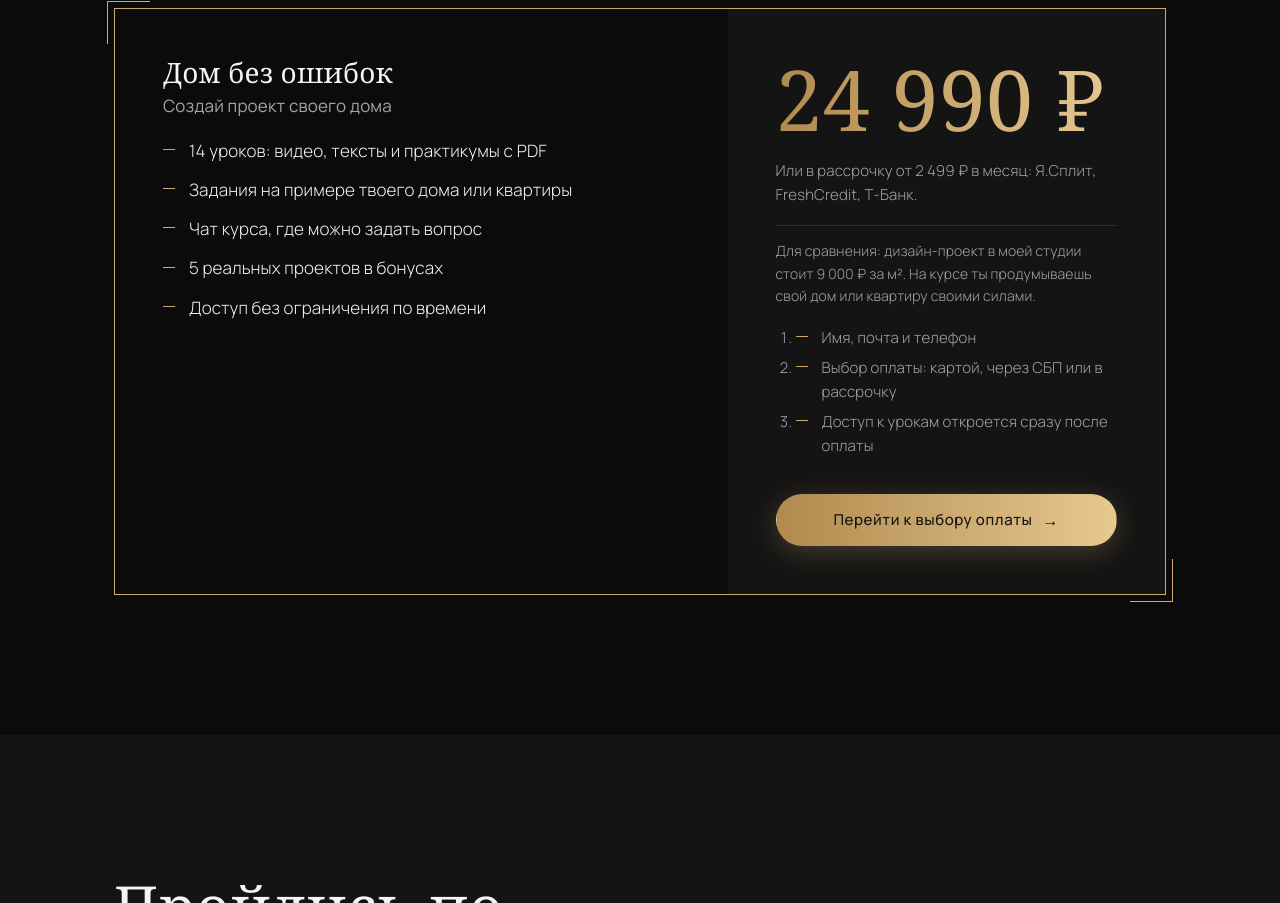
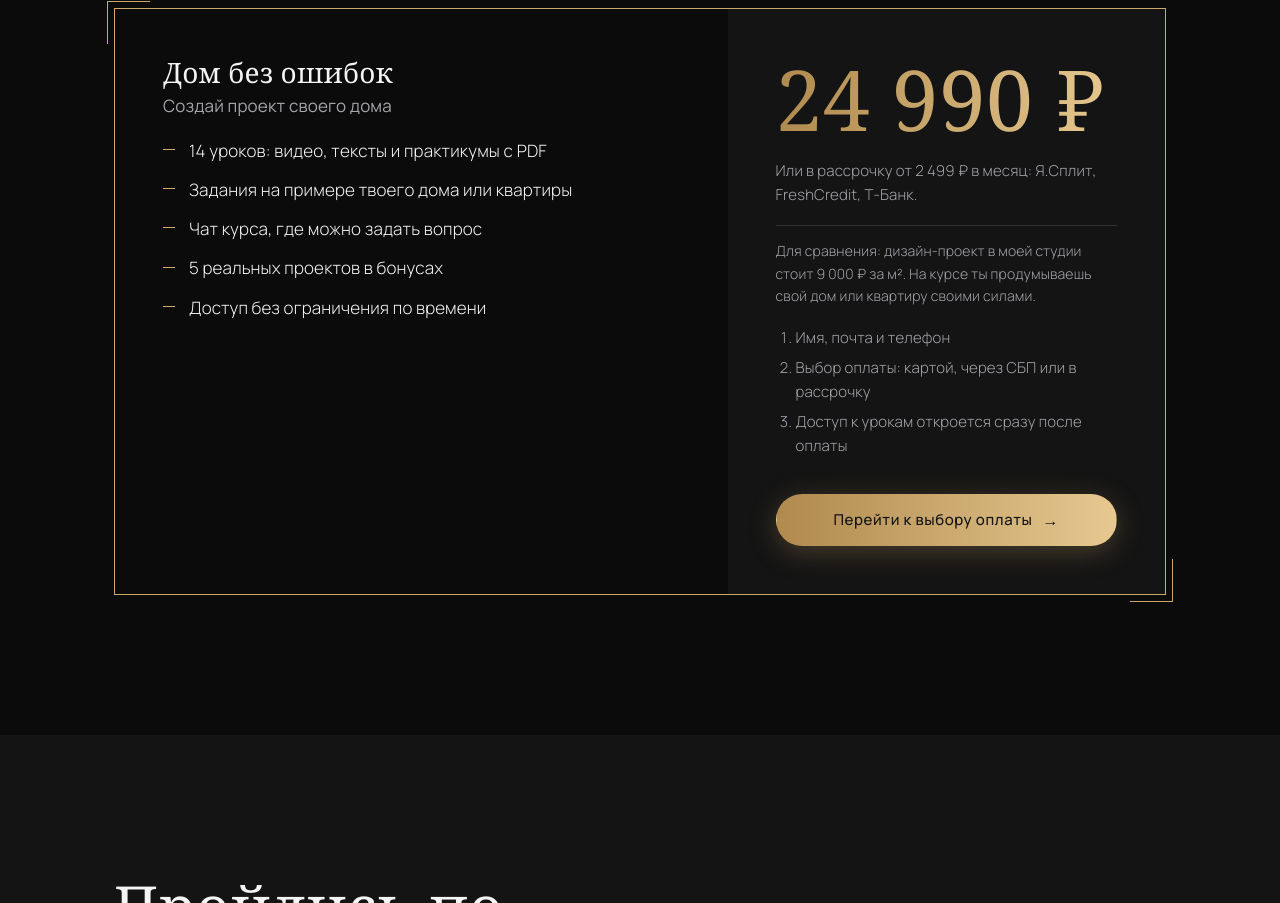
Before and after one commit to nigora13/mareta-draft, a plain HTML site: page v2/index.html in a window 1280 px wide. Shown: the part 11097-12000 px from the top of the page. Drawn offline with Linux system fonts and the light colour scheme; a web font is replaced by a local one.

Commit message:
v2: шаги оплаты без лишних тире
Co-Authored-By: Claude Opus 5.5 <noreply@anthropic.com>

```diff
--- a/v2/index.html
+++ b/v2/index.html
@@ -590,6 +590,7 @@ footer a { color: var(--mute); }
 .facts div { padding: 22px; border: 1px solid var(--line); background: var(--panel); min-width: 0; }
 .facts b { display: block; font-family: var(--f-display); font-weight: 400; font-size: 21px; margin-bottom: 8px; }
 .facts p { margin: 0; color: var(--mute); font-size: 15px; line-height: 1.55; }
+.pay-steps li { padding-left: 0; } .pay-steps li::before { content: none; }
 .pay-steps { margin: 0 0 18px; padding-left: 20px; display: grid; gap: 6px; color: var(--mute); font-size: 15px; }
 @media (prefers-reduced-motion: reduce) {
   .mark { animation: none; }
```
